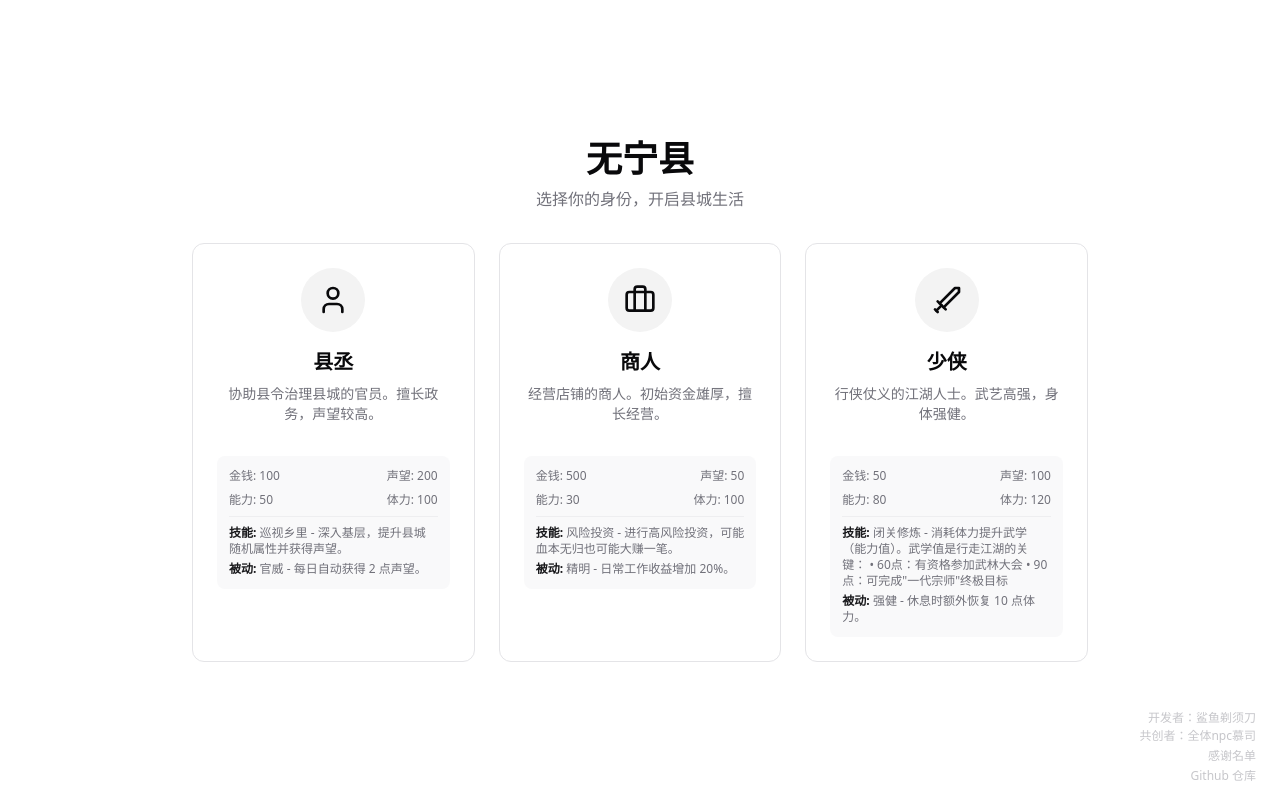
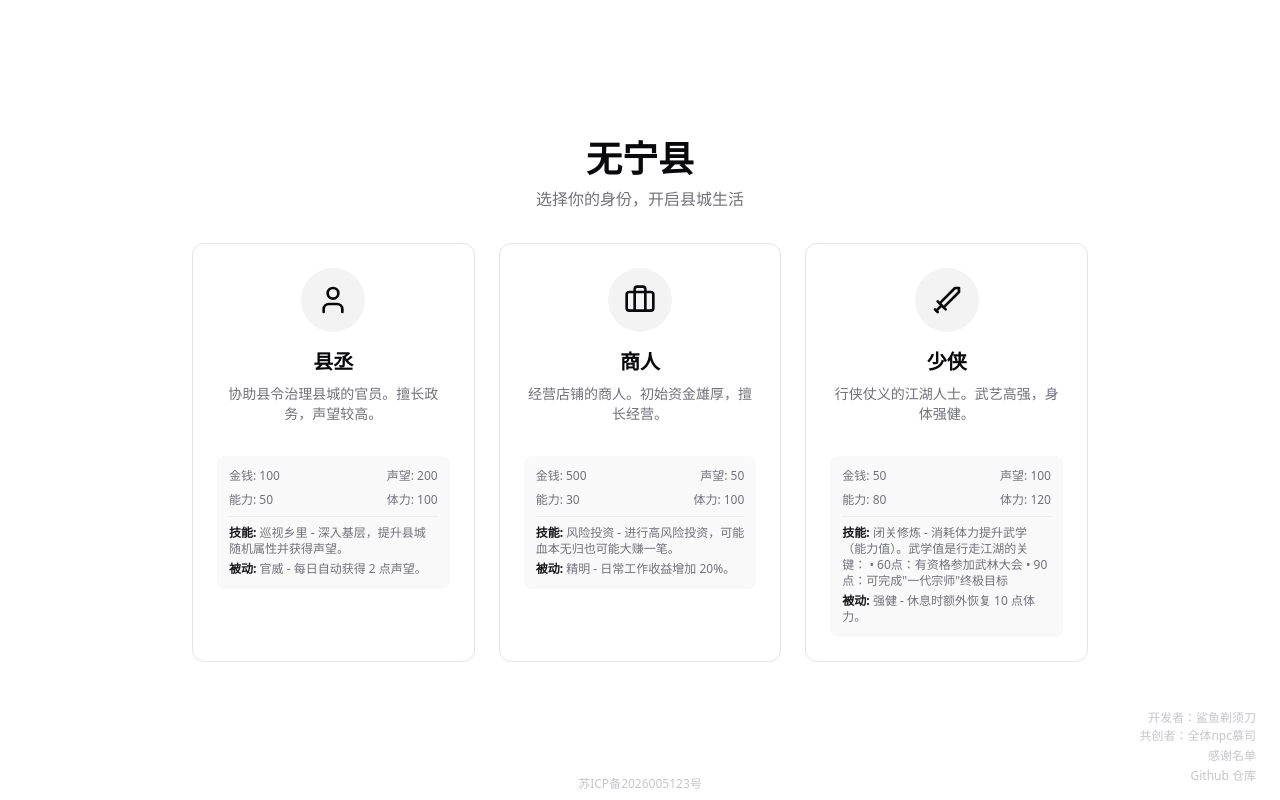
Before and after one commit to iLuns2000/Wuning-County, a React (Vite) app: page / in a window 1280 px wide. Built offline with nearby package versions, Linux system fonts and the light colour scheme.

Commit message:
feat: 添加网站备案信息页脚链接
在页面底部固定位置添加苏ICP备2026005123号备案信息链接，以符合国内网站监管要求。该链接仅在底部显示且不影响页面其他交互。

```diff
--- a/src/App.tsx
+++ b/src/App.tsx
@@ -39,6 +39,16 @@ function App() {
         <Route path="/developer" element={<Developer />} />
       </Routes>
       <Watermark />
+      <div className="fixed bottom-2 left-0 w-full text-center z-40 text-[10px] md:text-xs text-muted-foreground/40 pointer-events-none select-none">
+        <a
+          href="https://beian.miit.gov.cn/"
+          target="_blank"
+          rel="noopener noreferrer"
+          className="transition-colors pointer-events-auto hover:text-muted-foreground/80"
+        >
+          苏ICP备2026005123号
+        </a>
+      </div>
     </Router>
   );
 }
```
